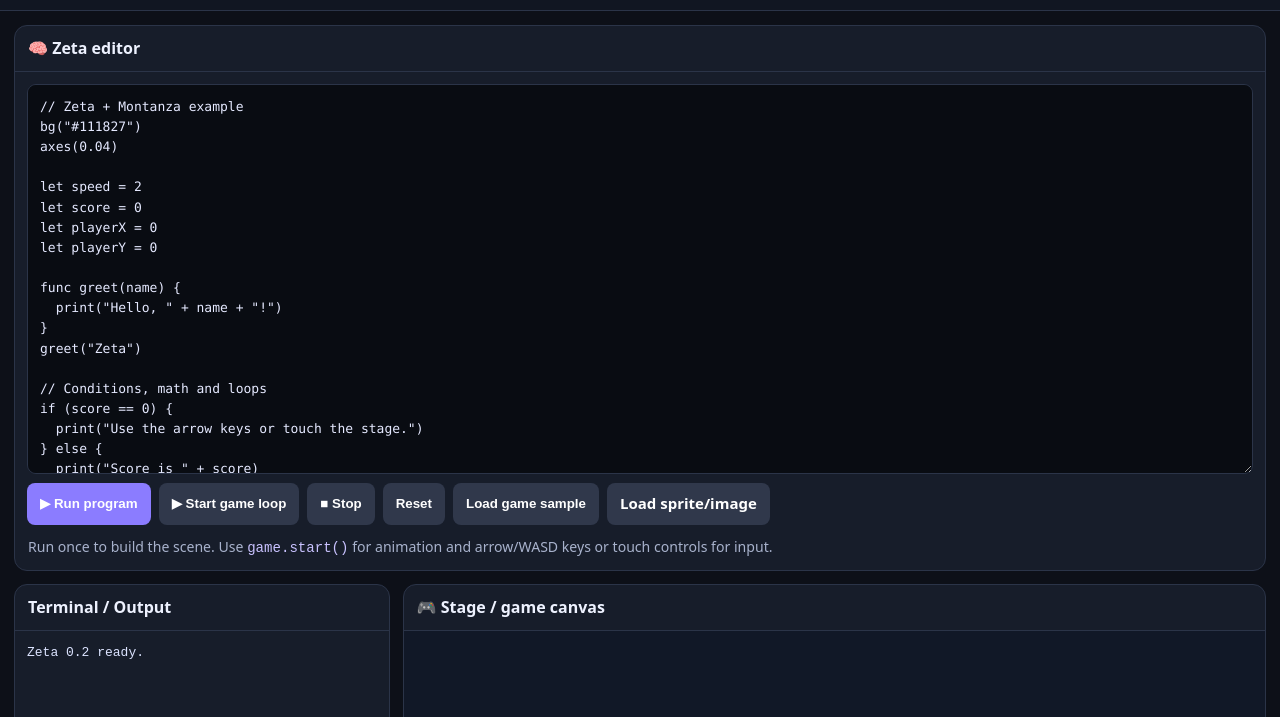
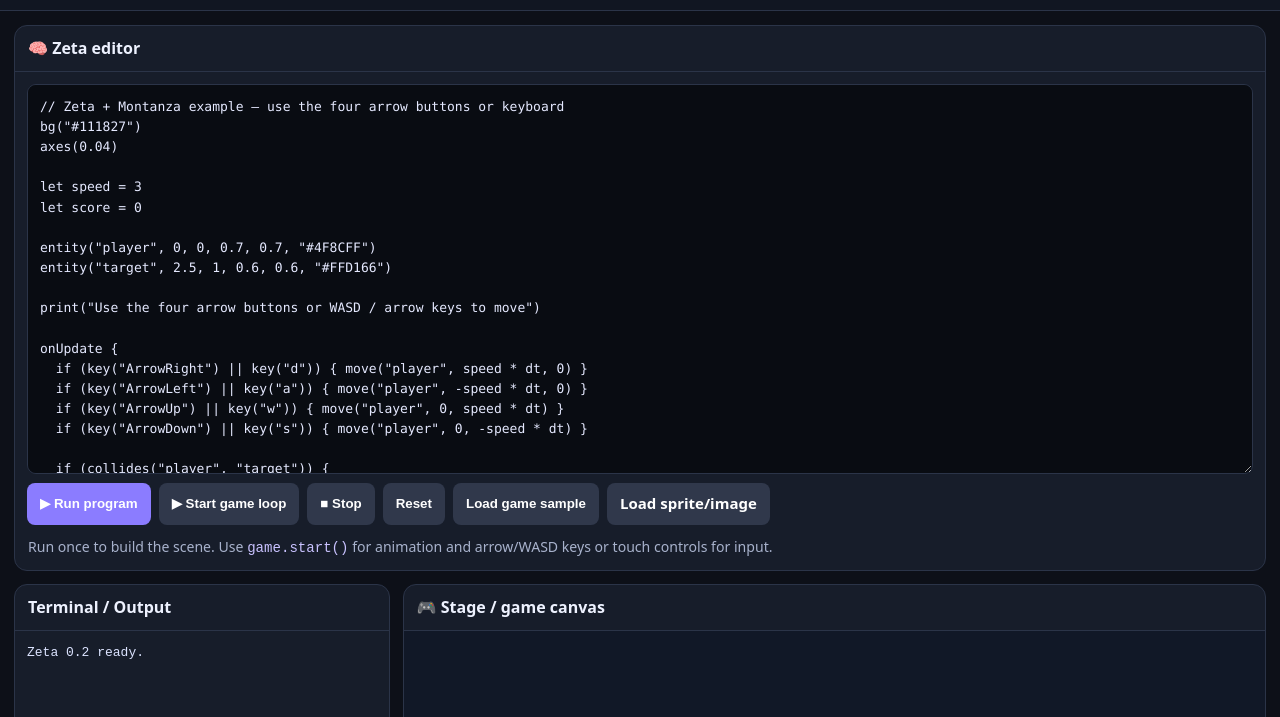
Before and after one commit to zobearislam/zeta, a plain HTML site: page index.html in a window 1280 px wide. Shown: the part 83-800 px from the top of the page. Drawn offline with Linux system fonts and the light colour scheme.

Commit message:
Add four-direction movement to default game (arrow buttons + keyboard)

```diff
--- a/index.html
+++ b/index.html
@@ -33,43 +33,32 @@
 <main>
 <section class="panel">
 <h2>🧠 Zeta editor</h2><div class="pad">
-<textarea id="editor" spellcheck="false" aria-label="Zeta source code">// Zeta + Montanza example
+<textarea id="editor" spellcheck="false" aria-label="Zeta source code">// Zeta + Montanza example — use the four arrow buttons or keyboard
 bg("#111827")
 axes(0.04)
 
-let speed = 2
+let speed = 3
 let score = 0
-let playerX = 0
-let playerY = 0
 
-func greet(name) {
-  print("Hello, " + name + "!")
-}
-greet("Zeta")
+entity("player", 0, 0, 0.7, 0.7, "#4F8CFF")
+entity("target", 2.5, 1, 0.6, 0.6, "#FFD166")
 
-// Conditions, math and loops
-if (score == 0) {
-  print("Use the arrow keys or touch the stage.")
-} else {
-  print("Score is " + score)
+print("Use the four arrow buttons or WASD / arrow keys to move")
+
+onUpdate {
+  if (key("ArrowRight") || key("d")) { move("player", speed * dt, 0) }
+  if (key("ArrowLeft") || key("a")) { move("player", -speed * dt, 0) }
+  if (key("ArrowUp") || key("w")) { move("player", 0, speed * dt) }
+  if (key("ArrowDown") || key("s")) { move("player", 0, -speed * dt) }
+
+  if (collides("player", "target")) {
+    score = score + 1
+    print("Score: " + score)
+    move("target", random(-2, 2), random(-1.5, 1.5))
+  }
 }
 
-repeat(5) {
-  star(points=5, radius=0.18, at=(-3 + i * 1.5, 2.8), color="#FFD166")
-}
-
-// A game object moves while the game is running
-entity("player", playerX, playerY, 0.65, 0.65, "#4F8CFF")
-entity("target", 2.5, 0, 0.8, 0.8, "#FF5577")
-game.start()
-
-// Supported legacy Montanza drawing commands:
-// circle.full(radius=1, at=(0,0), color="#0066FF")
-// ellipse.full(rx=2, ry=1, at=(0,-2), color="#AA44FF")
-// tri.full(#FFDD00);(-3,2),(-1,2),(-2,4)
-// star(points=5, radius=1, at=(3,2), color="#FFCC00")
-// polygon.full(#44AAFF);(0,1),(1,0),(-1,0)
-// text("Montanza", at=(0,3), size=0.5, color="#FFFFFF")</textarea>
+game.start()</textarea>
 <div class="buttons">
 <button id="run">▶ Run program</button><button class="secondary" id="play">▶ Start game loop</button><button class="secondary" id="stop">■ Stop</button><button class="secondary" id="reset">Reset</button><button class="secondary" id="sample">Load game sample</button>
 <label class="file-label secondary" for="asset">Load sprite/image</label><input id="asset" type="file" accept="image/*">
@@ -261,7 +250,6 @@
   if(m)shapes.push({k:'star',n:parseInt(m[1]),r:num(m[2]),x:num(m[3]),y:num(m[4]),color:safeColor(m[5])});
   return
  }
- // Silently ignore pure drawing leftovers that we couldn't fully parse
  if(!/^(star|circle|ellipse|tri|polygon|text|cnc|print:)/.test(line)){
   out('Legacy command: '+line, true);
  }
```
